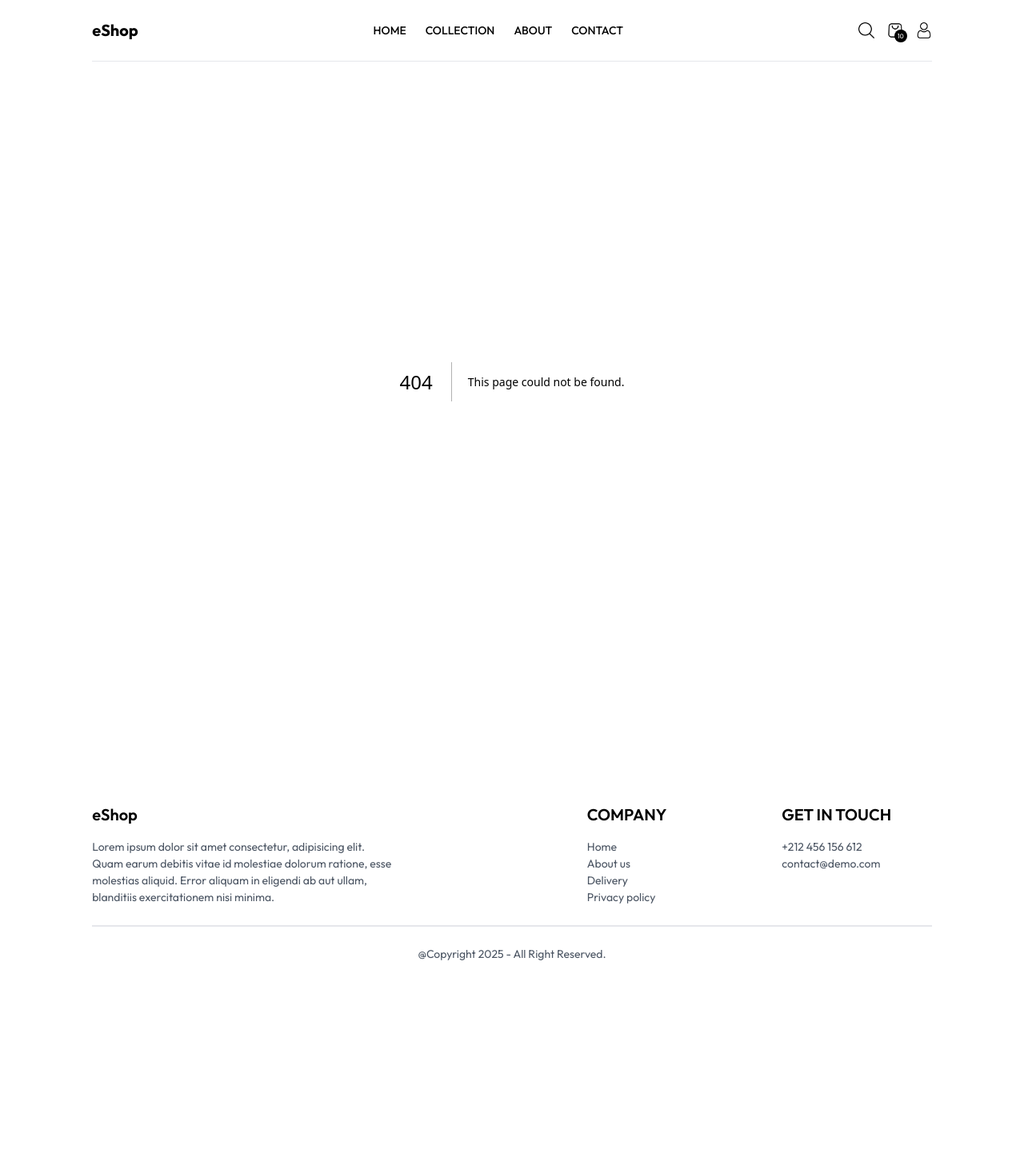
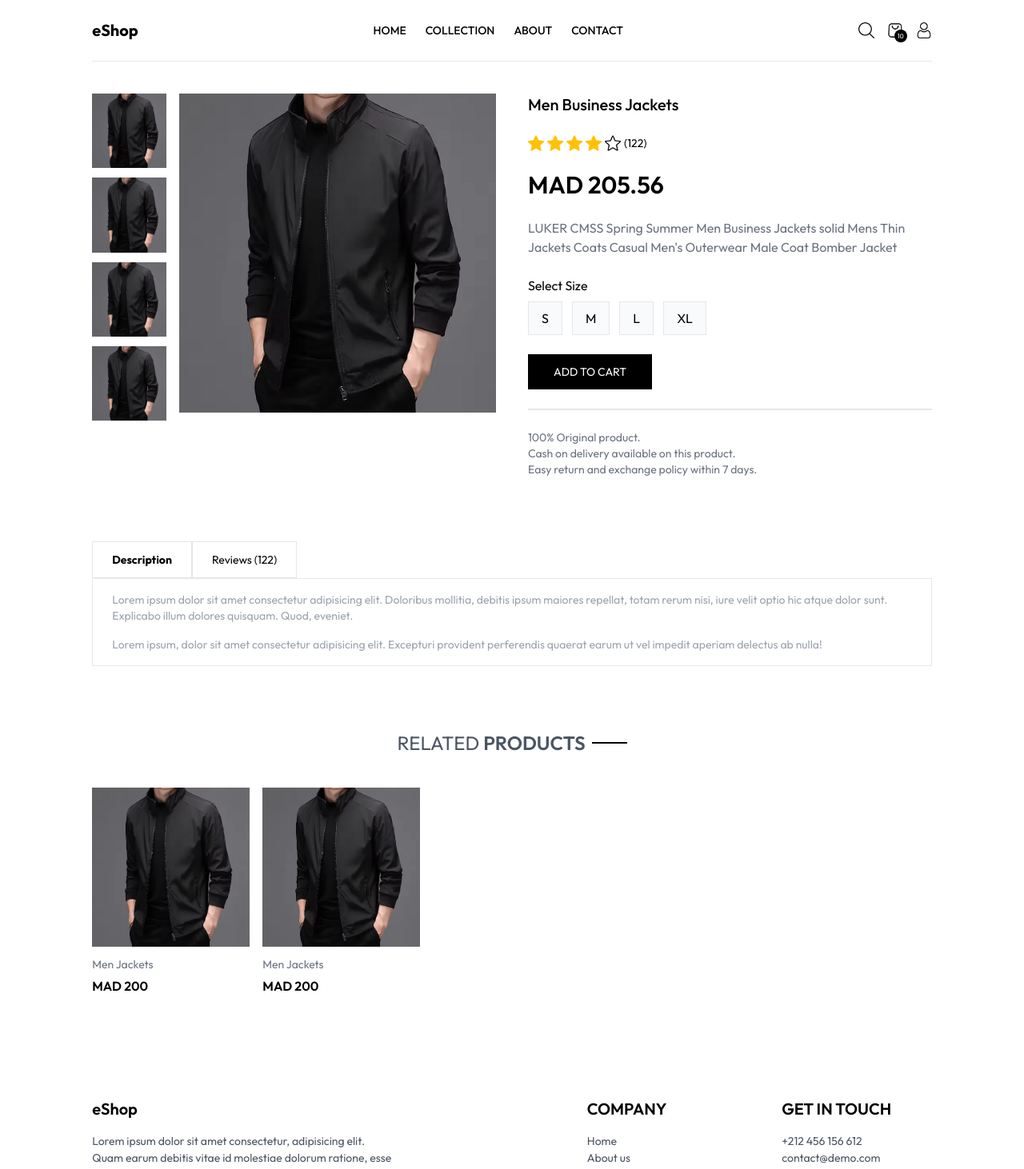
Before and after one commit to Anasoud1/ecommerce-shop, a Next.js app: page /product/1 in a window 1280 px wide. Before the commit this address had no page. Shown: the top 1462 px of the page at 80% size. Before the commit the page ends 1227 px from the top, so only its background shows below. Built offline with nearby package versions, Linux system fonts and the light colour scheme.

Commit message:
adding product page

```diff
--- /dev/null
+++ b/src/app/(routes)/product/[id]/page.jsx
@@ -0,0 +1,95 @@
+import Title from '@/components/Title'
+import Image from 'next/image'
+import React from 'react'
+
+const Product = ({ params }) => {
+    return (
+        <div className='pt-10'>
+
+            <div className='flex flex-col sm:flex-row sm:gap-x-10 justify-between'>
+
+                {/* ------- Left side ------- */}
+                <div className='flex-1 flex flex-col-reverse sm:flex-row gap-x-4'>
+
+                    <div className='flex pt-4 sm:pt-0 md:pt-0 gap-x-6 sm:flex-col  sm:justify-normal sm:w-[18.7%] w-full'>
+                        <Image className='min-w-[20%] sm:w-full  sm:mb-3 '  src={'/jacket2.PNG'} width={100} height={100} alt='product' />
+                        <Image className='min-w-[20%] sm:w-full  sm:mb-3' src={'/jacket2.PNG'} width={100} height={100} alt='product' />
+                        <Image className='min-w-[20%] sm:w-full  sm:mb-3' src={'/jacket2.PNG'} width={100} height={100} alt='product' />
+                        <Image className='min-w-[20%] sm:w-full  sm:mb-3' src={'/jacket2.PNG'} width={100} height={100} alt='product' />
+
+                    </div>
+                    <div className='relative w-full sm:w-[80%] min-h-[300px] '>
+                        <Image className='w-full h-auto object-contain object-top' src={'/jacket2.PNG'} fill alt='product' />
+                    </div>
+                </div>
+
+                {/* ------- Right side ------- */}
+
+                <div className='flex-1 flex flex-col gap-6 pt-10 sm:pt-0'>
+                    <h3 className='font-medium text-xl'>Men Business Jackets</h3>
+                    <div className='flex gap-1'>
+                        <Image src={'/star.png'} width={20} height={10} alt='star'/>
+                        <Image src={'/star.png'} width={20} height={10} alt='star'/>
+                        <Image src={'/star.png'} width={20} height={10} alt='star'/>
+                        <Image src={'/star.png'} width={20} height={10} alt='star'/>
+                        <Image src={'/empty_star.png'} width={20} height={10}  alt='star'/>
+                        <p className='text-sm'>(122)</p>
+                    </div>
+                    <p className='font-semibold text-3xl'>MAD 205.56</p>
+                    <p className='text-gray-500'>LUKER CMSS Spring Summer Men Business Jackets solid Mens Thin Jackets Coats Casual Men's Outerwear Male Coat Bomber Jacket</p>
+                    <div>
+                        <p className='pb-2'>Select Size</p>
+                        <div className='flex gap-3'>
+                            <p className='bg-gray-50 border px-4 py-2'>S</p>
+                            <p className='bg-gray-50 border px-4 py-2'>M</p>
+                            <p className='bg-gray-50 border px-4 py-2'>L</p>
+                            <p className='bg-gray-50 border px-4 py-2'>XL</p>
+                        </div>
+                    </div>
+                    <div>
+                        <button className='bg-black text-white px-8 py-3 text-sm'>ADD TO CART</button>
+                    </div>
+
+                    <hr className='w-full border' />
+                    <p className='text-gray-500 text-sm'>100% Original product. <br /> Cash on delivery available on this product. <br />Easy return and exchange policy within 7 days.</p>
+                </div>
+            </div>
+
+
+            {/* ------- Description ------- */}
+
+            <div className='pt-20'>
+                <div className='flex'>
+                    <button className='border px-6 py-3  text-sm font-bold'>Description</button>
+                    <button className='border px-6 py-3  text-sm'>Reviews (122)</button>
+                </div>
+                <div className='border px-6 py-4 flex flex-col gap-4 text-sm text-gray-400'>
+                    <p>Lorem ipsum dolor sit amet consectetur adipisicing elit. Doloribus mollitia, debitis ipsum maiores repellat, totam rerum nisi, iure velit optio hic atque dolor sunt. Explicabo illum dolores quisquam. Quod, eveniet.</p>
+                    <p>Lorem ipsum, dolor sit amet consectetur adipisicing elit. Excepturi provident perferendis quaerat earum ut vel impedit aperiam delectus ab nulla!</p>
+                </div>
+            </div>
+
+            {/* ------- Related Product ------- */}
+            <div className='pt-20'>
+                <div className='flex justify-center'>
+                    <Title text1={'RELATED'} text2={'PRODUCTS'} />
+                </div>
+                <div className='pt-10 grid grid-cols-2 sm:grid-cols-3 md:grid-cols-4 xl:grid-cols-5 gap-x-4 gap-y-6'>
+                    <div className='flex flex-col gap-y-1'>
+                        <Image src={'/jacket2.PNG'} width={100} height={100} className='w-full' alt="" />
+                        <p className='text-[14px] pt-2 text-gray-500'>Men Jackets</p>
+                        <p className='font-semibold'>MAD 200</p>
+                    </div>
+                    <div className='flex flex-col gap-y-1'>
+                        <Image src={'/jacket2.PNG'} width={100} height={100} className='w-full' alt="" />
+                        <p className='text-[14px] pt-2 text-gray-500'>Men Jackets</p>
+                        <p className='font-semibold'>MAD 200</p>
+                    </div>
+                </div>
+            </div>
+
+        </div>
+    )
+}
+
+export default Product
```
Also changed, not shown: public/empty_star.png (added), public/star.png (added).
